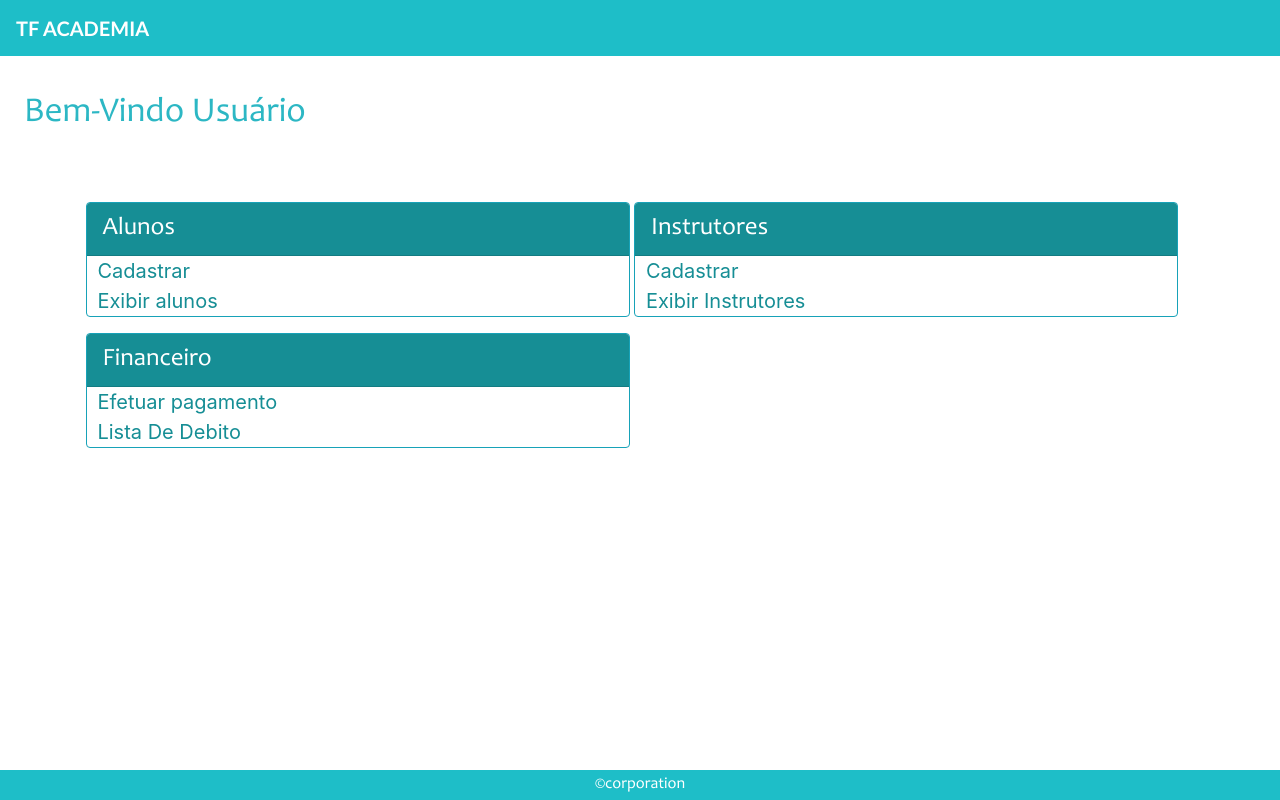
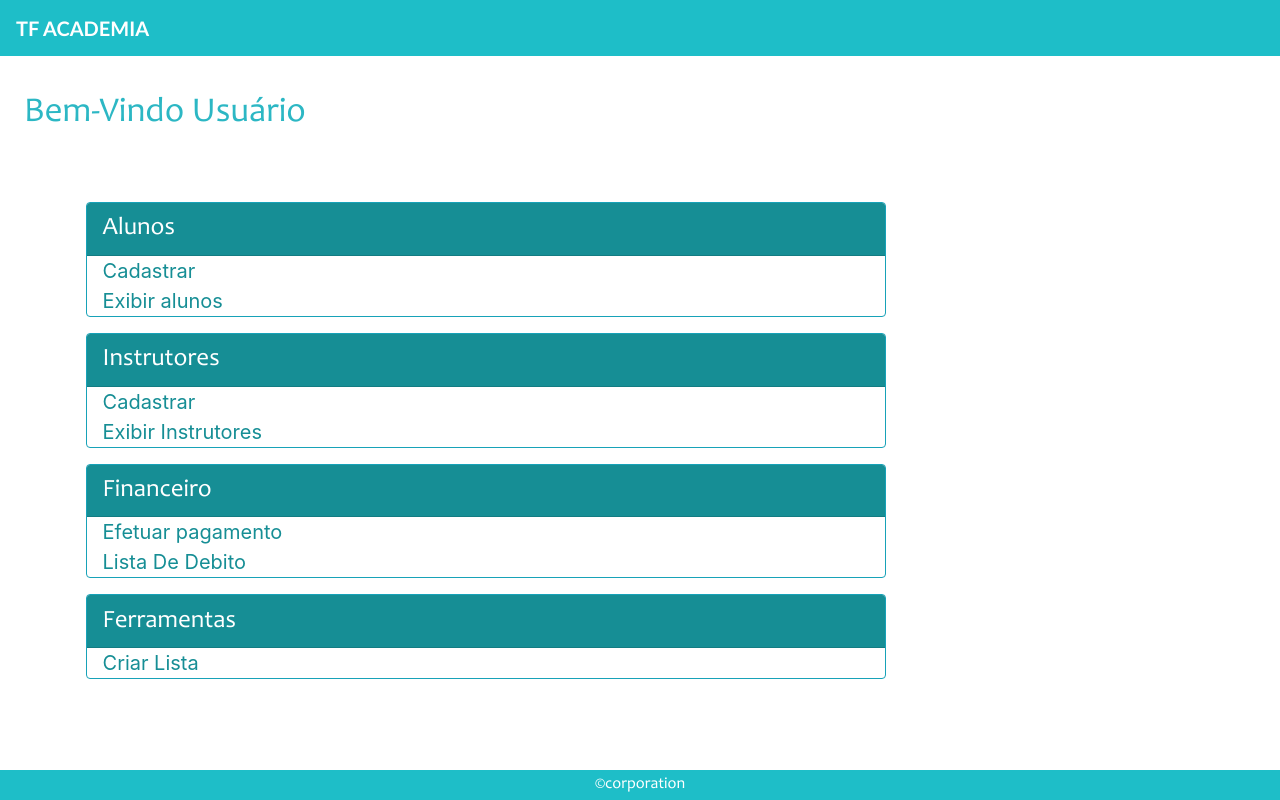
Before and after one commit to genilsonalmeida/TF-Academia, an Electron app: page TF-Academia/Frontend/buildSistema/src/pages/principal.html in a window 1280 px wide. Drawn offline with Linux system fonts and the light colour scheme.

Commit message:
mudado largura dos cards e adicionado card de ferramentas

```diff
--- a/TF-Academia/Frontend/buildSistema/src/pages/principal.html
+++ b/TF-Academia/Frontend/buildSistema/src/pages/principal.html
@@ -19,20 +19,25 @@
           Bem-Vindo Usuário
         </div>
       <div class="card-columns">
-        <div class="card border-info mb-3" style="max-width: 24rem;">
+        <div class="card border-info mb-3" style="max-width: 50rem;">
           <div class="card-header" id="title-card">Alunos</div>
           <div class="text-card" id="cadastrar-aluno">Cadastrar</div>
           <div class="text-card" id="listar-aluno">Exibir alunos</div>
         </div>
-        <div class="card border-info mb-3" style="max-width: 24rem;">
+        <div class="card border-info mb-3" style="max-width: 50rem;">
           <div class="card-header" id="title-card">Instrutores</div>
           <div class="text-card" id="cadastrar-instrutor">Cadastrar</div>
           <div class="text-card" id="listar-instrutor">Exibir Instrutores</div>
         </div>
-        <div class="card border-info mb-3" style="max-width: 24rem;">
+        <div class="card border-info mb-3" style="max-width: 50rem;">
           <div class="card-header" id="title-card">Financeiro</div>
           <div class="text-card" id="efetuar-pagamento">Efetuar pagamento</div>
           <div class="text-card" id="lista-debito">Lista De Debito</div>
+         <!-- <a href="whatsapp://send?text=Acesse: - http://codecommit.com.br">Compartilhar no Whatsapp</a>-->
+        </div>
+        <div class="card border-info mb-3" style="max-width: 50rem;">
+          <div class="card-header" id="title-card">Ferramentas</div>
+          <div class="text-card" id="lista">Criar Lista</div>
         </div>
       </div>
     </div>
```
